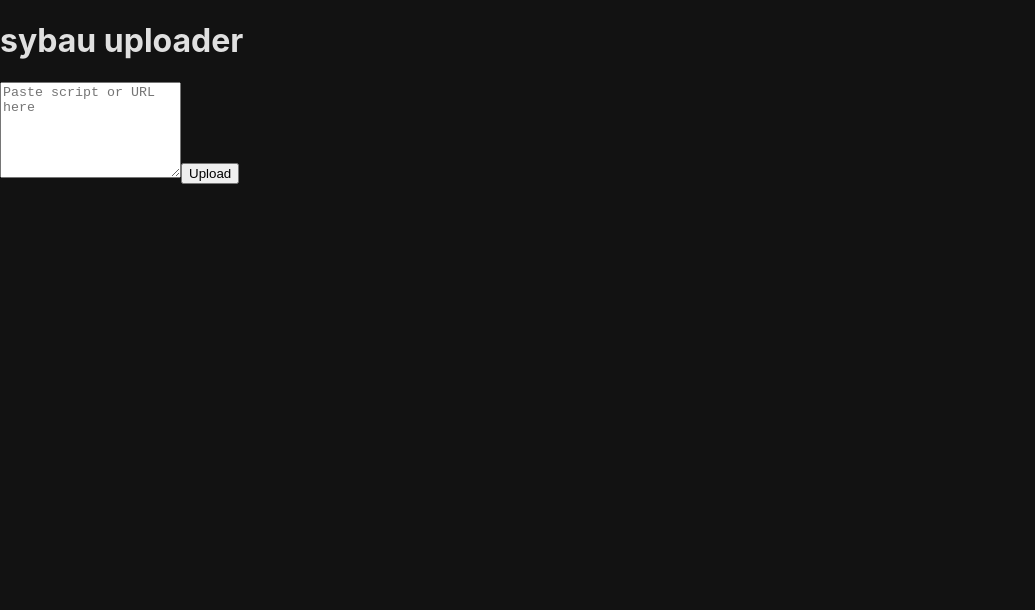
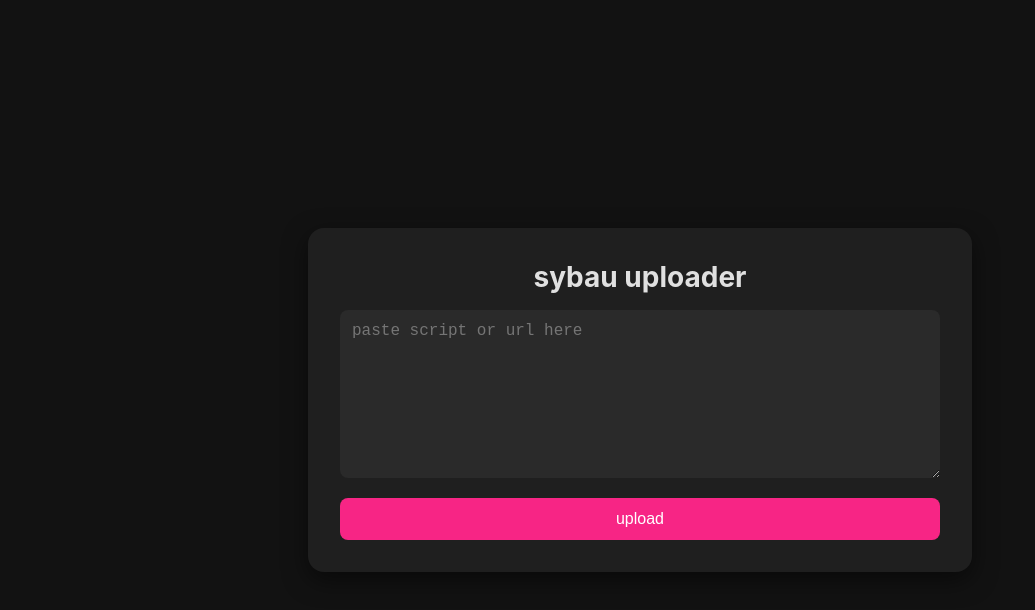
Before and after one commit to boswashere/oki-doki, a Next.js app: page / in a window 1280 px wide. Shown: the top 610 px of the page, without its empty margins (0-1035 px from the left). Built offline with nearby package versions, Linux system fonts and the light colour scheme.

Commit message:
Update index.tsx

```diff
--- a/pages/index.tsx
+++ b/pages/index.tsx
@@ -15,7 +15,7 @@ export default function Page() {
       const res = await fetch('/api/smthg', {
         method: 'POST',
         headers: { 'content-type': 'application/json' },
-        body: JSON.stringify({ script })
+        body: JSON.stringify({ script }),
       })
       const data = await res.json()
       if (!res.ok || !data.loader) throw new Error(data.error || 'fail')
@@ -28,41 +28,33 @@ export default function Page() {
   }
 
   return (
-    <main className="flex items-center justify-center min-h-screen px-4">
-      <div className="w-full max-w-xl bg-input p-8 rounded-2xl shadow-2xl space-y-6">
-        <h1 className="text-3xl md:text-4xl text-center font-bold text-primary">sybau uploader</h1>
-
-        <form onSubmit={submit} className="space-y-4">
+    <div className="wrapper">
+      <div className="card">
+        <h1 className="title">sybau uploader</h1>
+        <form onSubmit={submit}>
           <textarea
+            className="textarea"
+            rows={8}
+            placeholder="paste script or url here"
             value={script}
-            onChange={e => set_script(e.target.value)}
-            rows={6}
-            placeholder="Paste script or URL here"
-            className="w-full p-4 bg-bg rounded-lg text-fg placeholder-gray-400 focus:outline-none focus:ring-2 focus:ring-primary disabled:opacity-50"
+            onChange={(e) => set_script(e.target.value)}
             disabled={loading}
           />
-
-          {error && <p className="text-red-500 text-center">{error}</p>}
-
-          <button
-            type="submit"
-            disabled={loading}
-            className="w-full py-3 bg-primary text-white rounded-xl font-semibold hover:opacity-90 transition"
-          >
-            {loading ? 'Uploading...' : 'Upload'}
+          {error && <div className="error">{error}</div>}
+          <button className="button" type="submit" disabled={loading}>
+            {loading ? 'uploading...' : 'upload'}
           </button>
         </form>
-
         {output && (
           <textarea
+            className="output"
+            rows={4}
             readOnly
             value={output}
-            onFocus={e => e.target.select()}
-            rows={4}
-            className="w-full p-4 bg-bg text-green-400 font-mono rounded-lg"
+            onFocus={(e) => e.target.select()}
           />
         )}
       </div>
-    </main>
+    </div>
   )
 }
```
